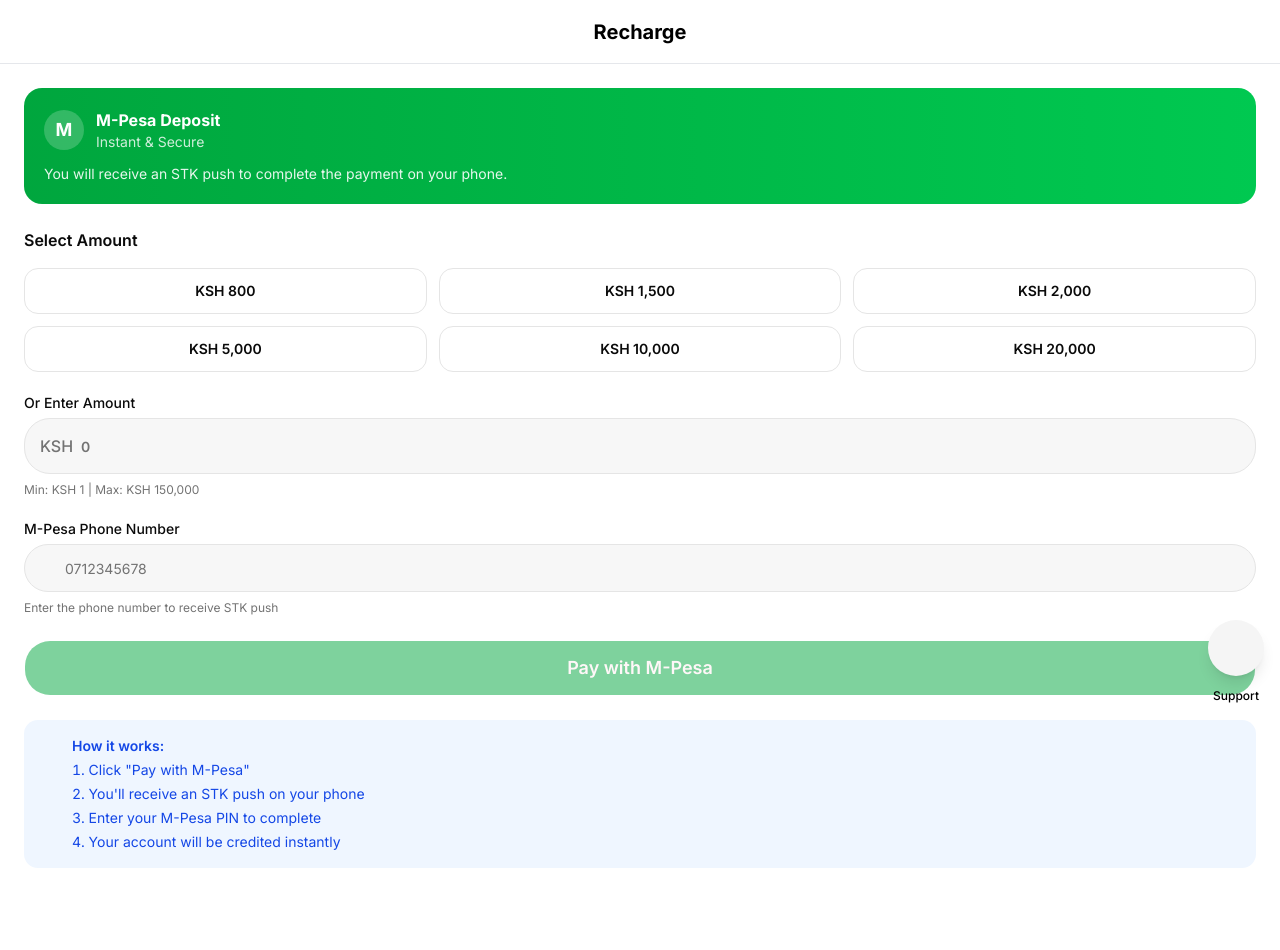
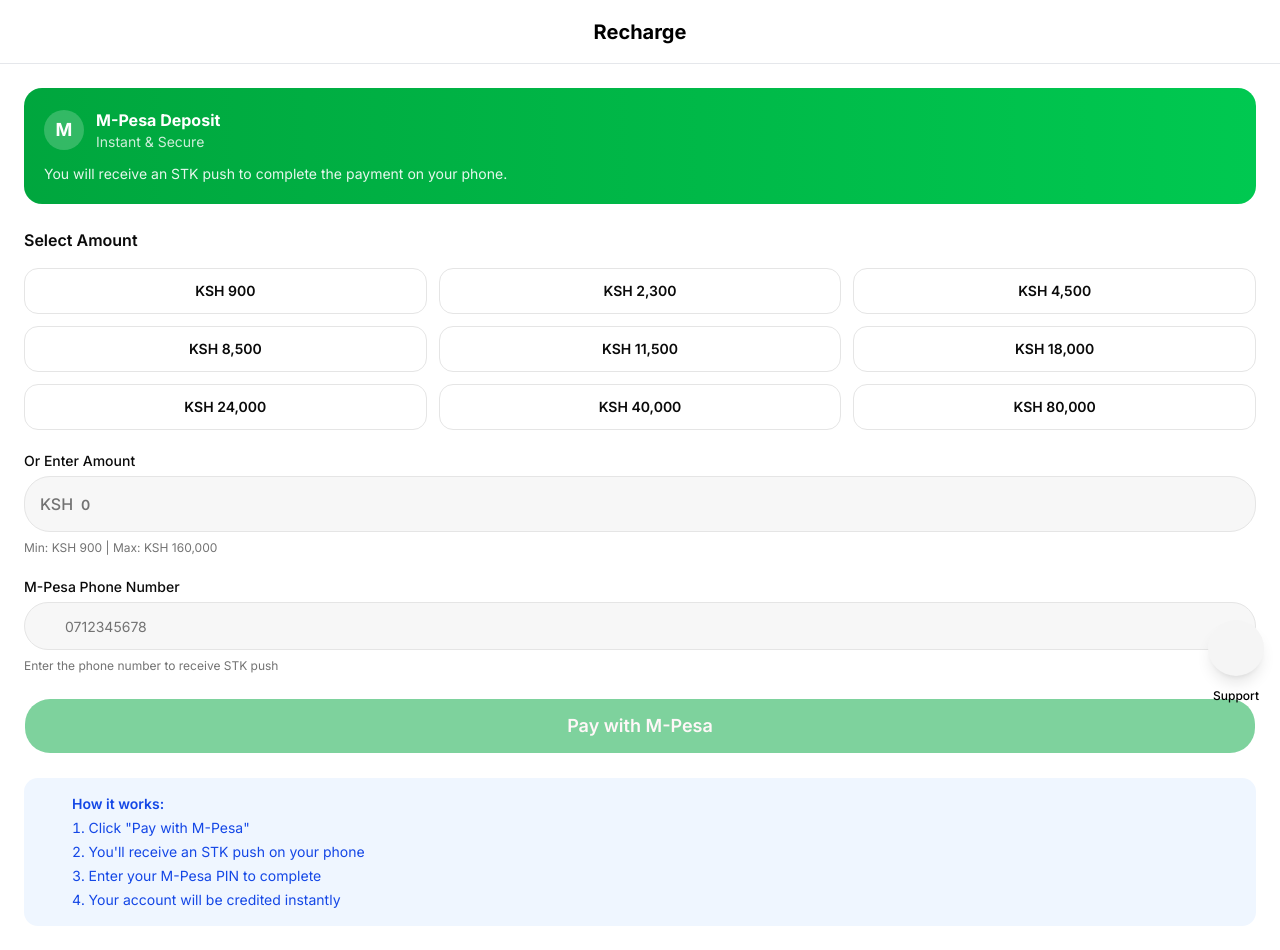
Before and after one commit to BazarinTech/sanderson-farm, a Next.js app: page /recharge in a window 1280 px wide. Before the commit the page ends 892 px from the top, so only its background shows below. Built offline with nearby package versions, Linux system fonts and the light colour scheme; no server answers; some icons are missing.

Commit message:
Style: chnaged recharge amount listings to match with layout

```diff
--- a/app/(app)/recharge/page.tsx
+++ b/app/(app)/recharge/page.tsx
@@ -27,7 +27,7 @@
 import { toast } from "sonner"
 import { checkStkStatus, initiateDeposit } from "@/lib/backend/actions"
 
-const PRESET_AMOUNTS = [800, 1500, 2000, 5000, 10000, 20000]
+const PRESET_AMOUNTS = [900, 2300, 4500, 8500, 11500, 18000, 24000, 40000, 80000]
 
 export default function RechargePage() {
   const router = useRouter()
@@ -43,8 +43,8 @@
   const token = useMainStore((state) => state.token)
   const [trackingID, setTrackingID] = useState("")
 
-  const minDeposit = 1
-  const maxDeposit = 150000
+  const minDeposit = 900
+  const maxDeposit = 160000
 
   const handleCheckStatus = async() => {
     try {
```
